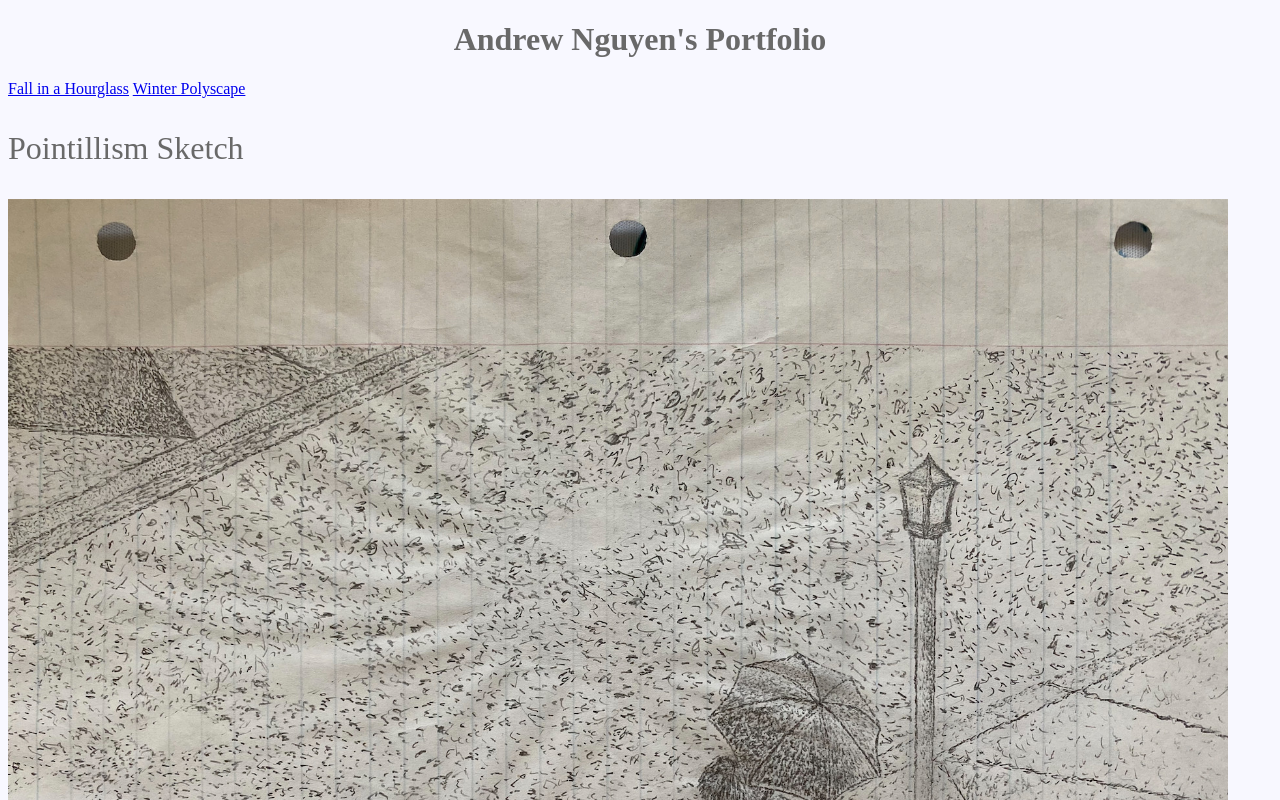
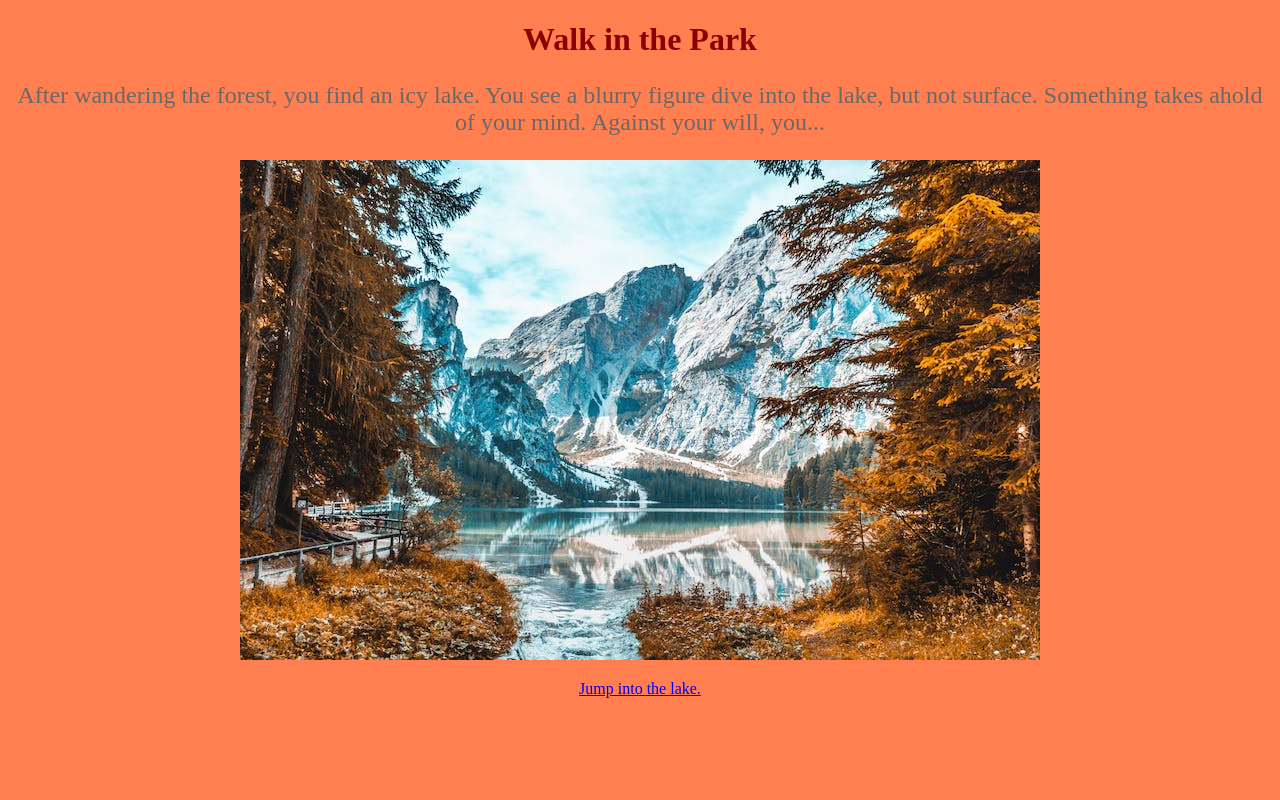
Before and after one commit to AndrewNBoba/andrewnboba.github.io, a plain HTML site: page second_page.html in a window 1280 px wide. Shown: the top 800 px of the page. Drawn offline with Linux system fonts and the light colour scheme.

Commit message:
new theme

```diff
--- a/second_page.html
+++ b/second_page.html
@@ -1,20 +1,21 @@
 <!DOCTYPE html>
 <html>
 <head>
-  <title>Andrew Nguyen's Portfolio</title>
+  <title>Walk in the Park</title>
 </head>
 
-<body style="background-color:GhostWhite;">
+<body style="background-color:Coral;">
 
-<h1 style="color:DimGray; text-align:center">Andrew Nguyen's Portfolio</h1>
+<h1 style="color:DarkRed; text-align:center">Walk in the Park</h1>
 
-<a href="index.html">Fall in a Hourglass</a>
+<p style="color:DimGray; font-size:150%; text-align:center">After wandering the forest, you find an icy lake. You see a blurry figure dive into the lake, but not surface. Something takes ahold of your mind. Against your will, you...</p>
 
-<a href="third_page.html">Winter Polyscape</a>
+<center>
+<img src="icylake.jpg" alt="lake" style="width:800px;height:500px;">
+</center>
 
-<p style="color:DimGray; font-size:200%">Pointillism Sketch</p>
-
-<img src="pointillism.jpg" alt="pencil_drawing" style="width:1220px;height:915px;">
+<p style="text-align:center">
+    <a href="third_page.html">Jump into the lake.</a>
 
 </body>
 </html>
```
Also changed, not shown: index.html (+8 -7 lines), third_page.html (+9 -8 lines), fallparkpath.jpg (added), icylake.jpg (added), pointillism.jpg (deleted), polyscape.jpg (deleted), underice.jpg (added), 2 other files.
